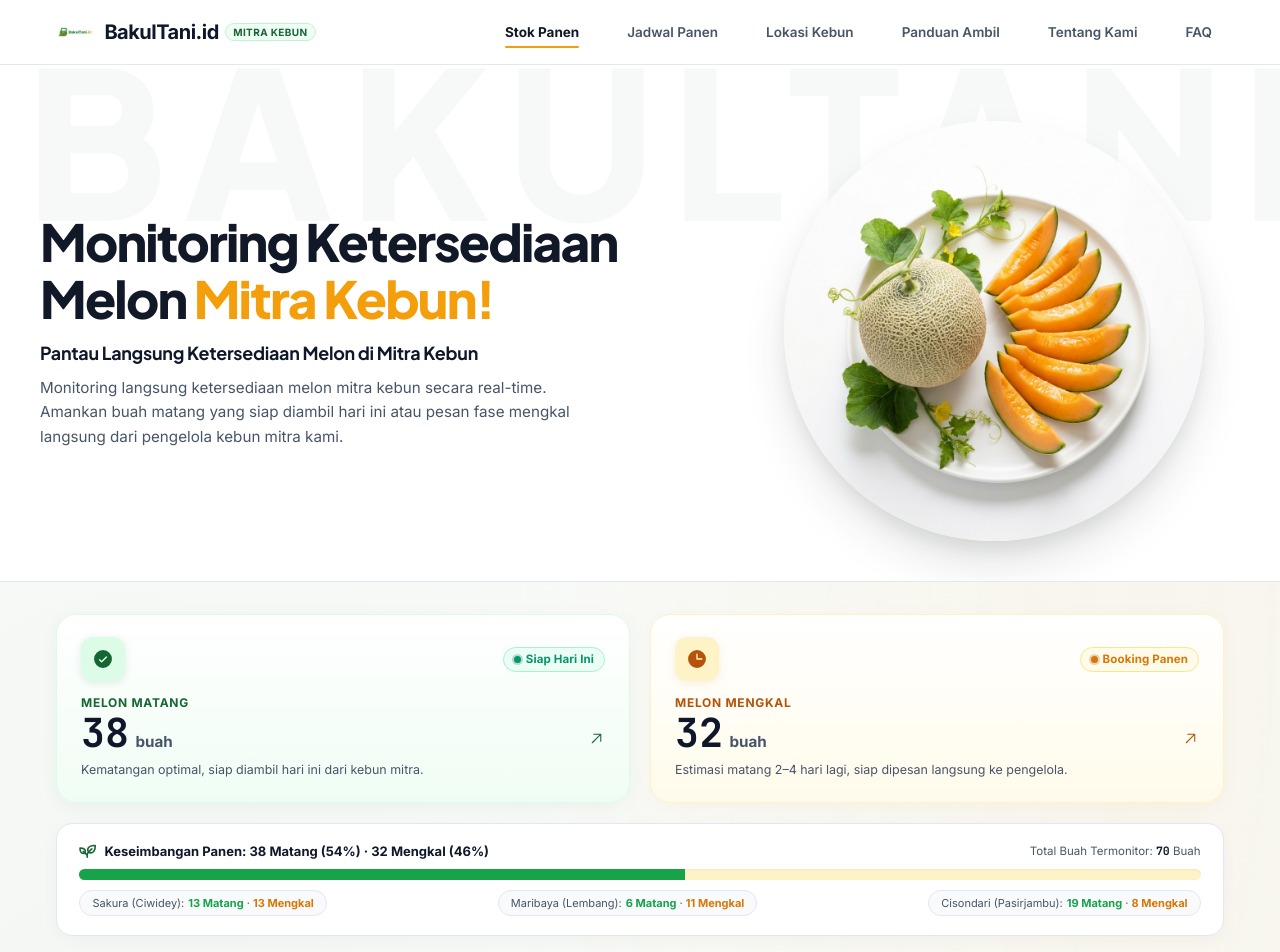
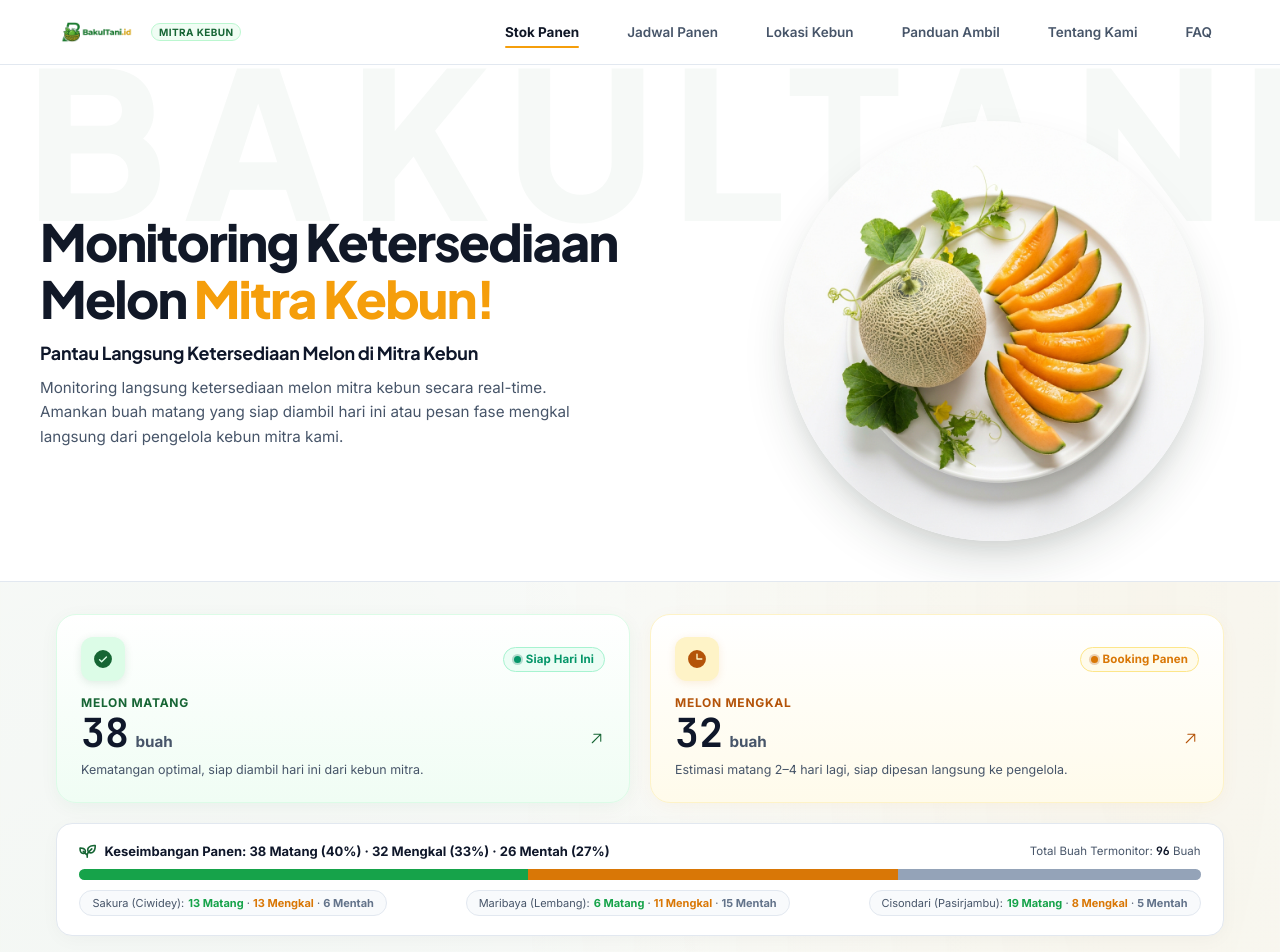
Before and after one commit to ichsanmldni/tani-go-b2b, a React (Vite) app: page / in a window 1280 px wide. Shown: the top 952 px of the page. Built offline with nearby package versions, Linux system fonts and the light colour scheme; no server answers.

Commit message:
feat: sertakan monitoring melon mentah pada statistik panen dan perbesar logo navbar

```diff
--- a/src/components/GreenhouseMapSection.jsx
+++ b/src/components/GreenhouseMapSection.jsx
@@ -20,6 +20,7 @@ export default function GreenhouseMapSection({
       badgeNum: '01',
       defaultReady: 13,
       defaultMengkal: 13,
+      defaultMentah: 6,
       gmaps: 'https://maps.google.com/?q=-7.135248,107.411623',
       contact: 'Kang Asep Supriatna',
       phone: '0812-2345-6781'
@@ -34,6 +35,7 @@ export default function GreenhouseMapSection({
       badgeNum: '02',
       defaultReady: 6,
       defaultMengkal: 11,
+      defaultMentah: 15,
       gmaps: 'https://maps.google.com/?q=-6.816432,107.625121',
       contact: 'Pak Budi Hartono',
       phone: '0813-8765-4321'
@@ -48,6 +50,7 @@ export default function GreenhouseMapSection({
       badgeNum: '03',
       defaultReady: 19,
       defaultMengkal: 8,
+      defaultMentah: 5,
       gmaps: 'https://maps.google.com/?q=-7.098712,107.476534',
       contact: 'Ibu Rina Marlina',
       phone: '0821-9876-1234'
@@ -142,10 +145,15 @@ export default function GreenhouseMapSection({
           gap: '1.25rem'
         }}>
           {greenhouses.map((gh) => {
-            const ready = safeReadyItems.find(i => i.greenhouse_id === gh.id)?.jumlah_matang ?? gh.defaultReady;
-            const mengkal = safeMengkalItems.find(i => i.greenhouse_id === gh.id)?.jumlah_mengkal ?? gh.defaultMengkal;
-            const total = ready + mengkal;
+            const readyItem = safeReadyItems.find(i => i.greenhouse_id === gh.id);
+            const mengkalItem = safeMengkalItems.find(i => i.greenhouse_id === gh.id);
+            const ready = readyItem?.jumlah_matang ?? gh.defaultReady;
+            const mengkal = mengkalItem?.jumlah_mengkal ?? gh.defaultMengkal;
+            const mentah = readyItem?.jumlah_mentah ?? mengkalItem?.jumlah_mentah ?? gh.defaultMentah ?? 0;
+            const total = ready + mengkal + mentah;
             const pctReady = total > 0 ? Math.round((ready / total) * 100) : 0;
+            const pctMengkal = total > 0 ? Math.round((mengkal / total) * 100) : 0;
+            const pctMentah = Math.max(0, 100 - pctReady - pctMengkal);
 
             return (
               <div
@@ -233,12 +241,15 @@ export default function GreenhouseMapSection({
                     border: '1px solid #f1f5f9',
                     marginBottom: '0.85rem'
                   }}>
-                    <div style={{ display: 'flex', justifyContent: 'space-between', alignItems: 'center', fontSize: '11.5px', marginBottom: '6px' }}>
+                    <div style={{ display: 'flex', justifyContent: 'space-between', alignItems: 'center', fontSize: '11px', marginBottom: '6px', flexWrap: 'wrap', gap: '4px' }}>
                       <span style={{ color: '#16a34a', fontWeight: 700 }}>
-                        Matang: {ready} Buah
+                        Matang: {ready}
                       </span>
                       <span style={{ color: '#d97706', fontWeight: 700 }}>
-                        Mengkal: {mengkal} Buah
+                        Mengkal: {mengkal}
+                      </span>
+                      <span style={{ color: '#64748b', fontWeight: 700 }}>
+                        Mentah: {mentah}
                       </span>
                     </div>
 
@@ -247,7 +258,7 @@ export default function GreenhouseMapSection({
                       width: '100%',
                       height: '8px',
                       borderRadius: '9999px',
-                      backgroundColor: '#fef3c7',
+                      backgroundColor: '#e2e8f0',
                       overflow: 'hidden',
                       display: 'flex'
                     }}>
@@ -257,12 +268,28 @@ export default function GreenhouseMapSection({
                           backgroundColor: '#16a34a',
                           transition: 'width 0.4s ease'
                         }}
-                        title={`Matang: ${pctReady}%`}
+                        title={`Matang: ${ready} (${pctReady}%)`}
+                      ></div>
+                      <div
+                        style={{
+                          width: `${pctMengkal}%`,
+                          backgroundColor: '#d97706',
+                          transition: 'width 0.4s ease'
+                        }}
+                        title={`Mengkal: ${mengkal} (${pctMengkal}%)`}
+                      ></div>
+                      <div
+                        style={{
+                          width: `${pctMentah}%`,
+                          backgroundColor: '#94a3b8',
+                          transition: 'width 0.4s ease'
+                        }}
+                        title={`Mentah: ${mentah} (${pctMentah}%)`}
                       ></div>
                     </div>
 
                     <div style={{ display: 'flex', justifyContent: 'space-between', fontSize: '10.5px', color: 'var(--text-muted)', marginTop: '5px' }}>
-                      <span>Kesiapan: <strong>{pctReady}%</strong></span>
+                      <span>Kesiapan: <strong>{pctReady}%</strong> Matang</span>
                       <span>Total: <strong>{total}</strong> Buah</span>
                     </div>
                   </div>
--- a/src/components/KpiSummary.jsx
+++ b/src/components/KpiSummary.jsx
@@ -13,18 +13,29 @@ export default function KpiSummary({
 
   const matangCount = summary?.total_matang ?? safeReadyItems.reduce((acc, i) => acc + (i.jumlah_matang || 0), 0);
   const mengkalCount = summary?.total_mengkal ?? safeMengkalItems.reduce((acc, i) => acc + (i.jumlah_mengkal || 0), 0);
-  const grandTotal = matangCount + mengkalCount;
-  const pctReadyTotal = grandTotal > 0 ? Math.round((matangCount / grandTotal) * 100) : 0;
+  const mentahCount = summary?.total_mentah ?? (
+    safeReadyItems.reduce((acc, i) => acc + (i.jumlah_mentah || 0), 0) ||
+    safeMengkalItems.reduce((acc, i) => acc + (i.jumlah_mentah || 0), 0) ||
+    26
+  );
+  const grandTotal = summary?.total_buah ?? (matangCount + mengkalCount + mentahCount);
 
-  // Dynamic counts per greenhouse
+  const pctMatang = grandTotal > 0 ? Math.round((matangCount / grandTotal) * 100) : 0;
+  const pctMengkal = grandTotal > 0 ? Math.round((mengkalCount / grandTotal) * 100) : 0;
+  const pctMentah = Math.max(0, 100 - pctMatang - pctMengkal);
+
+  // Dynamic counts per kebun (Matang, Mengkal, Mentah)
   const gh1Ready = safeReadyItems.find(i => i.greenhouse_id === 'GH-1')?.jumlah_matang ?? 13;
   const gh1Mengkal = safeMengkalItems.find(i => i.greenhouse_id === 'GH-1')?.jumlah_mengkal ?? 13;
+  const gh1Mentah = safeReadyItems.find(i => i.greenhouse_id === 'GH-1')?.jumlah_mentah ?? safeMengkalItems.find(i => i.greenhouse_id === 'GH-1')?.jumlah_mentah ?? 6;
 
   const gh2Ready = safeReadyItems.find(i => i.greenhouse_id === 'GH-2')?.jumlah_matang ?? 6;
   const gh2Mengkal = safeMengkalItems.find(i => i.greenhouse_id === 'GH-2')?.jumlah_mengkal ?? 11;
+  const gh2Mentah = safeReadyItems.find(i => i.greenhouse_id === 'GH-2')?.jumlah_mentah ?? safeMengkalItems.find(i => i.greenhouse_id === 'GH-2')?.jumlah_mentah ?? 15;
 
   const gh3Ready = safeReadyItems.find(i => i.greenhouse_id === 'GH-3')?.jumlah_matang ?? 19;
   const gh3Mengkal = safeMengkalItems.find(i => i.greenhouse_id === 'GH-3')?.jumlah_mengkal ?? 8;
+  const gh3Mentah = safeReadyItems.find(i => i.greenhouse_id === 'GH-3')?.jumlah_mentah ?? safeMengkalItems.find(i => i.greenhouse_id === 'GH-3')?.jumlah_mentah ?? 5;
 
   return (
     <div style={{ marginBottom: '2.5rem' }}>
@@ -147,7 +158,7 @@ export default function KpiSummary({
           <div style={{ display: 'flex', alignItems: 'center', gap: '8px' }}>
             <Plant size={17} weight="bold" style={{ color: 'var(--primary)' }} />
             <strong style={{ fontSize: '13px', color: '#0f172a' }}>
-              Keseimbangan Panen: {matangCount} Matang ({pctReadyTotal}%) &middot; {mengkalCount} Mengkal ({100 - pctReadyTotal}%)
+              Keseimbangan Panen: {matangCount} Matang ({pctMatang}%) &middot; {mengkalCount} Mengkal ({pctMengkal}%) &middot; {mentahCount} Mentah ({pctMentah}%)
             </strong>
           </div>
           <span style={{ fontSize: '11.5px', color: 'var(--text-muted)' }}>
@@ -155,39 +166,67 @@ export default function KpiSummary({
           </span>
         </div>
 
-        {/* Visual Dual Color Progress Bar */}
+        {/* Visual Tri-Color Progress Bar: Matang (Green) + Mengkal (Amber) + Mentah (Slate) */}
         <div style={{
           width: '100%',
           height: '11px',
           borderRadius: '9999px',
-          backgroundColor: '#fef3c7',
+          backgroundColor: '#e2e8f0',
           overflow: 'hidden',
           display: 'flex',
           boxShadow: 'inset 0 1px 2px rgba(0, 0, 0, 0.05)'
         }}>
           <div
             style={{
-              width: `${pctReadyTotal}%`,
+              width: `${pctMatang}%`,
               backgroundColor: '#16a34a',
               transition: 'width 0.5s cubic-bezier(0.16, 1, 0.3, 1)'
             }}
-            title={`Matang: ${pctReadyTotal}%`}
-          ></div>
+            title={`Matang: ${pctMatang}%`}
+          />
+          <div
+            style={{
+              width: `${pctMengkal}%`,
+              backgroundColor: '#d97706',
+              transition: 'width 0.5s cubic-bezier(0.16, 1, 0.3, 1)'
+            }}
+            title={`Mengkal: ${pctMengkal}%`}
+          />
+          <div
+            style={{
+              width: `${pctMentah}%`,
+              backgroundColor: '#94a3b8',
+              transition: 'width 0.5s cubic-bezier(0.16, 1, 0.3, 1)'
+            }}
+            title={`Mentah: ${pctMentah}%`}
+          />
         </div>
 
         {/* Kebun mitra mini breakdown pills */}
         <div className="kpi-breakdown-row" style={{ marginTop: '10px' }}>
           <div className="kpi-breakdown-item" style={{ borderRadius: '9999px', padding: '5px 12px' }}>
             <span>Sakura (Ciwidey):</span>
-            <span><strong style={{ color: '#16a34a' }}>{gh1Ready} Matang</strong> &middot; <strong style={{ color: '#d97706' }}>{gh1Mengkal} Mengkal</strong></span>
+            <span>
+              <strong style={{ color: '#16a34a' }}>{gh1Ready} Matang</strong> &middot;{' '}
+              <strong style={{ color: '#d97706' }}>{gh1Mengkal} Mengkal</strong> &middot;{' '}
+              <strong style={{ color: '#64748b' }}>{gh1Mentah} Mentah</strong>
+            </span>
           </div>
           <div className="kpi-breakdown-item" style={{ borderRadius: '9999px', padding: '5px 12px' }}>
             <span>Maribaya (Lembang):</span>
-            <span><strong style={{ color: '#16a34a' }}>{gh2Ready} Matang</strong> &middot; <strong style={{ color: '#d97706' }}>{gh2Mengkal} Mengkal</strong></span>
+            <span>
+              <strong style={{ color: '#16a34a' }}>{gh2Ready} Matang</strong> &middot;{' '}
+              <strong style={{ color: '#d97706' }}>{gh2Mengkal} Mengkal</strong> &middot;{' '}
+              <strong style={{ color: '#64748b' }}>{gh2Mentah} Mentah</strong>
+            </span>
           </div>
           <div className="kpi-breakdown-item" style={{ borderRadius: '9999px', padding: '5px 12px' }}>
             <span>Cisondari (Pasirjambu):</span>
-            <span><strong style={{ color: '#16a34a' }}>{gh3Ready} Matang</strong> &middot; <strong style={{ color: '#d97706' }}>{gh3Mengkal} Mengkal</strong></span>
+            <span>
+              <strong style={{ color: '#16a34a' }}>{gh3Ready} Matang</strong> &middot;{' '}
+              <strong style={{ color: '#d97706' }}>{gh3Mengkal} Mengkal</strong> &middot;{' '}
+              <strong style={{ color: '#64748b' }}>{gh3Mentah} Mentah</strong>
+            </span>
           </div>
         </div>
       </div>
--- a/src/components/Navbar.jsx
+++ b/src/components/Navbar.jsx
@@ -17,12 +17,9 @@ export default function Navbar() {
             src={bakulTaniLogo}
             alt="BakulTani.id Logo"
             className="navbar-brand-logo"
-            style={{ width: '38px', height: '38px', objectFit: 'contain' }}
+            style={{ height: '44px', width: 'auto', maxHeight: '48px', objectFit: 'contain' }}
           />
-          <div style={{ display: 'flex', alignItems: 'center' }}>
-            <span className="navbar-brand-name">BakulTani.id</span>
-            <span className="navbar-brand-badge">MITRA KEBUN</span>
-          </div>
+          <span className="navbar-brand-badge" style={{ marginLeft: '4px' }}>MITRA KEBUN</span>
         </a>
 
         {/* Desktop Navigation Links */}
--- a/src/index.css
+++ b/src/index.css
@@ -134,11 +134,17 @@ h1, h2, h3, h4, h5, h6 {
 }
 
 .navbar-brand-logo {
-  width: 36px;
-  height: 36px;
+  height: 44px;
+  width: auto;
+  max-height: 48px;
   object-fit: contain;
   border-radius: 8px;
   flex-shrink: 0;
+  transition: transform 0.2s ease;
+}
+
+.navbar-brand-logo:hover {
+  transform: scale(1.03);
 }
 
 .navbar-brand-name {
```
Also changed, not shown: src/data/mockFallback.js (+14 -0 lines).
